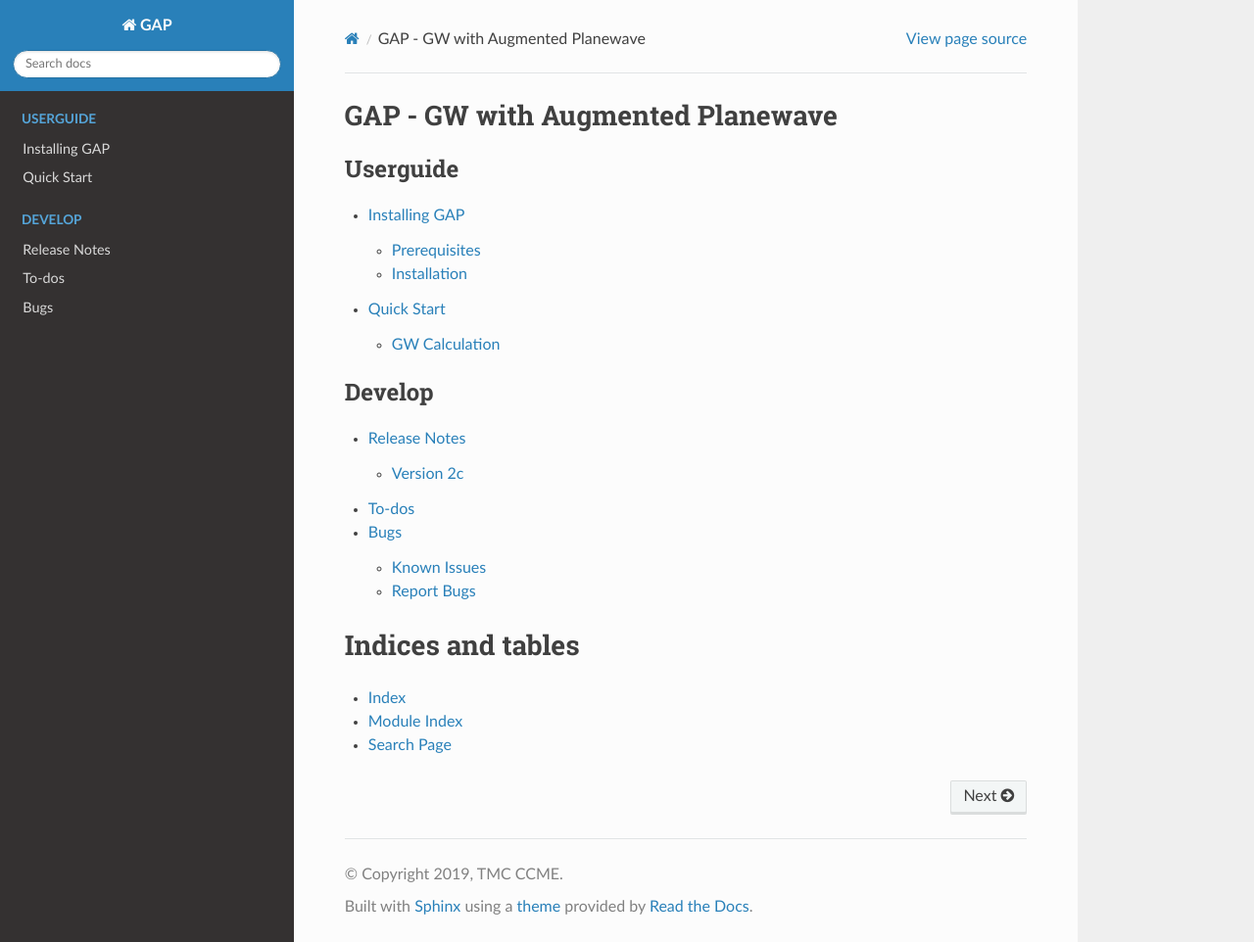
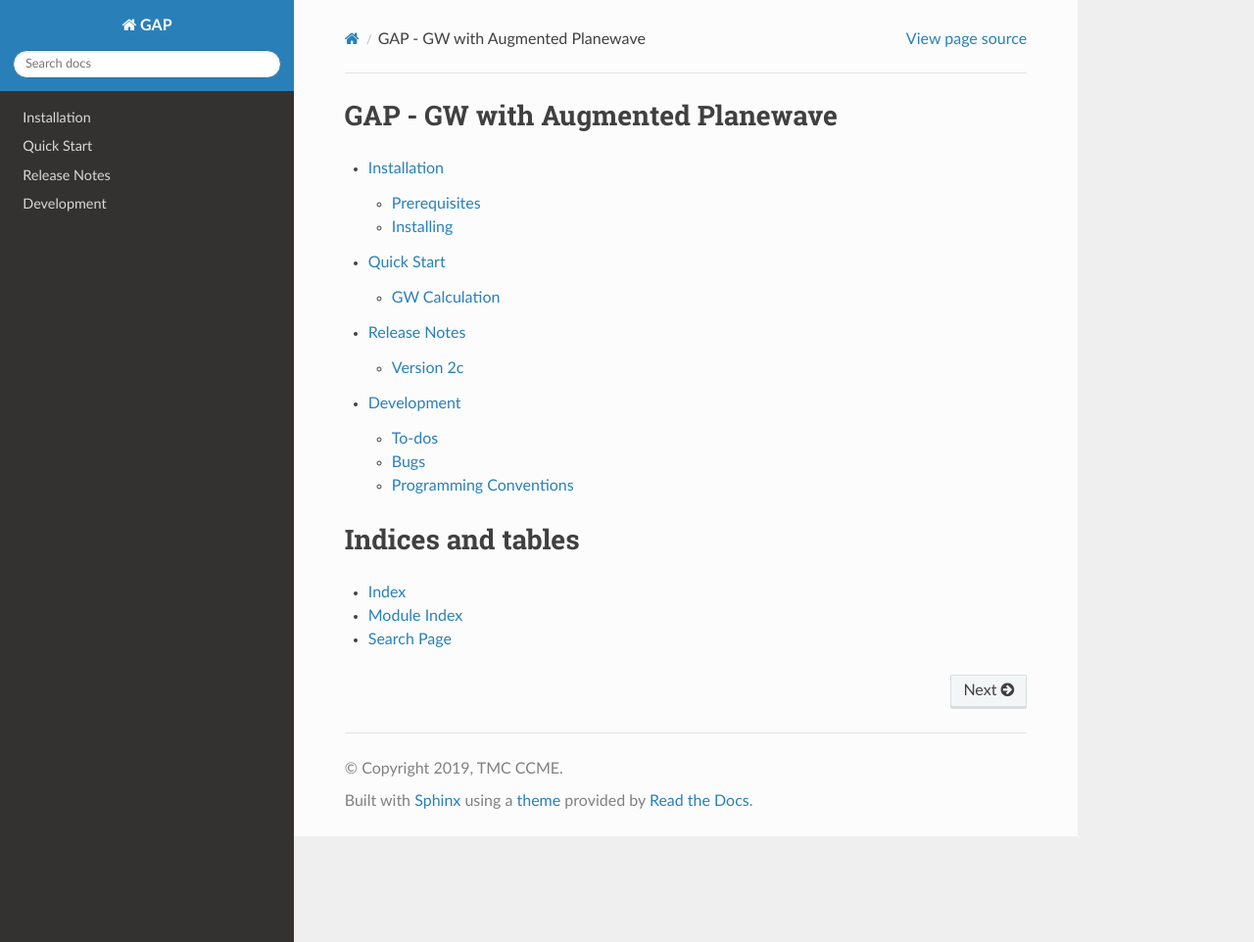
Before and after one commit to ccme-tmc/gap3a, a Sphinx documentation site: the page built from doc/source/index.rst, in a window 1280 px wide and 962 px high. Shown: the whole window at 98% size. Built offline with Sphinx 7.4.7 and the Read the Docs theme 2.0.0, drawn with Linux system fonts in a browser that asks for light colours.

Commit message:
Modify doc hierachy

```diff
--- a/doc/source/dev/coding.rst
+++ b/doc/source/dev/coding.rst
@@ -17,7 +17,7 @@ Fortran
 
    * Extra indentation of *2* columns should be added inside each loop level.
    * For non-procedure, continued lines should indent with double the number of spaces that each block is indented.
-   * For procedures, indentation should take place at 2 columns before the left parentheses, followed by ``& `` and then continued parameters.
+   * For procedures, indentation should take place at 2 columns before the left parentheses, followed by ``&`` and then continued parameters.
 
 #. Variables:
 
--- /dev/null
+++ b/doc/source/dev/devel.rst
@@ -0,0 +1,11 @@
+===========
+Development
+===========
+
+
+.. toctree::
+   :maxdepth: 2
+
+   todos
+   bugs
+   coding
--- a/doc/source/index.rst
+++ b/doc/source/index.rst
@@ -4,19 +4,11 @@ GAP - GW with Augmented Planewave
 
 .. toctree::
    :maxdepth: 2
-   :caption: Userguide
 
-   guide/install
-   guide/quickstart
-
-
-.. toctree::
-   :maxdepth: 2
-   :caption: Develop
-
-   dev/release_notes
-   dev/todos
-   dev/bugs
+   install
+   quickstart
+   release_notes
+   dev/devel
 
 
 Indices and tables
--- a/doc/source/guide/install.rst
+++ b/doc/source/install.rst
@@ -1,6 +1,8 @@
-Installing GAP
-==============
+============
+Installation
+============
 
+-------------
 Prerequisites
 -------------
 
--- a/doc/source/guide/quickstart.rst
+++ b/doc/source/quickstart.rst
@@ -1,9 +1,12 @@
+===========
 Quick Start
 ===========
 
+--------------
 GW Calculation
 --------------
 
+^^^^^^^^^^^^^^
 Basic Workflow
 ^^^^^^^^^^^^^^
 
```
Also changed, not shown: other parts of doc/source/install.rst (+3 -2 lines), doc/source/release_notes.rst (renamed from doc/source/dev/release_notes.rst).
